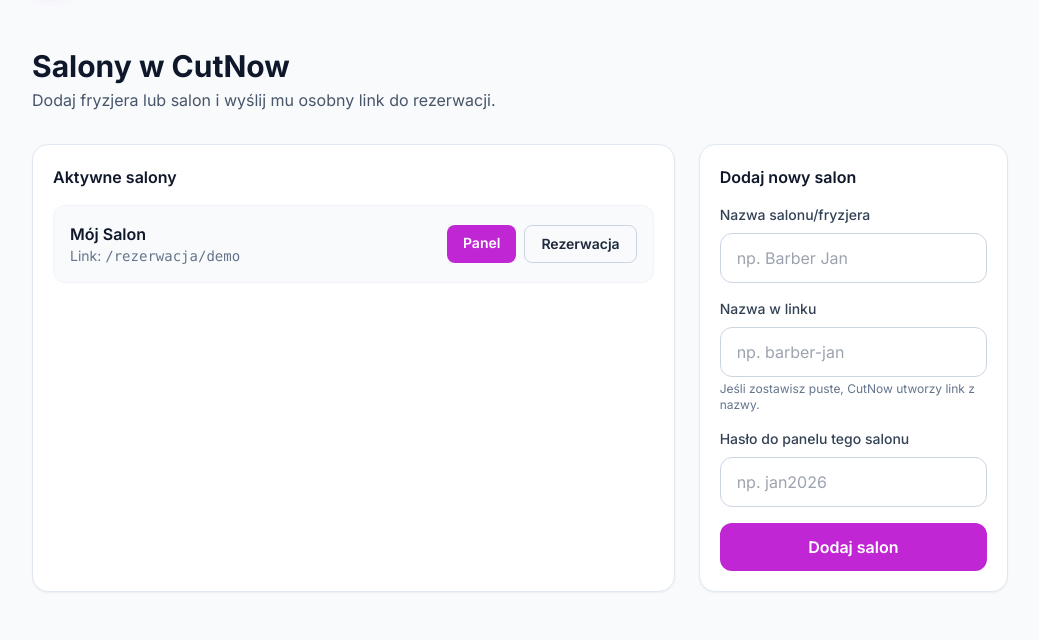
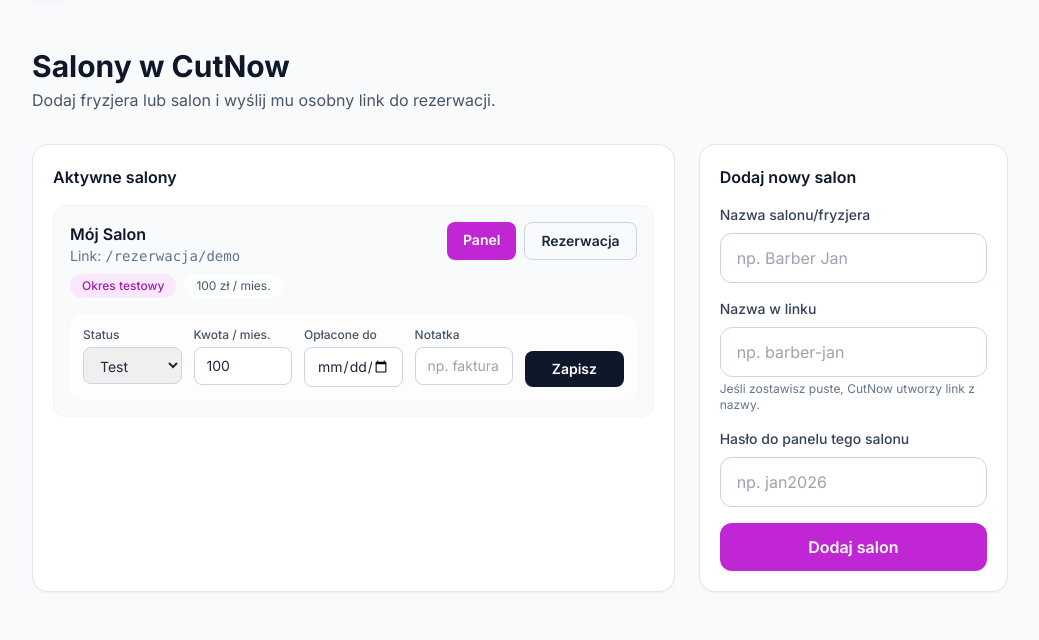
Before and after one commit to wojciechjazdzewski1-web/CutNow, a Flask app: page /panel in a window 1280 px wide. Shown: the part 65-705 px from the top of the page, without its empty margins (120-1159 px from the left). Run offline with Flask 3, Linux system fonts and the light colour scheme; some libraries are stand-ins or nearby versions.

Commit message:
Dodaj rozliczenia salonow

```diff
--- a/app.py
+++ b/app.py
@@ -53,6 +53,10 @@ DEFAULT_SALON = {
     "instagram": "",
     "email_powiadomien": "",
     "zdjecia_prac": [],
+    "abonament_status": "trial",
+    "oplata_miesieczna": 100,
+    "oplacone_do": "",
+    "notatka_rozliczeniowa": "",
     "godziny_pracy": {
         key: {"otwarcie": "09:00", "zamkniecie": "18:00", "zamkniety": key == "niedziela"}
         for key, _ in DNI_TYGODNIA
@@ -123,6 +127,10 @@ def migracja_danych(dane: dict) -> dict:
             salon.setdefault("instagram", "")
             salon.setdefault("email_powiadomien", "")
             salon.setdefault("zdjecia_prac", [])
+            salon.setdefault("abonament_status", "trial")
+            salon.setdefault("oplata_miesieczna", 100)
+            salon.setdefault("oplacone_do", "")
+            salon.setdefault("notatka_rozliczeniowa", "")
             salon.setdefault("godziny_pracy", copy.deepcopy(DEFAULT_SALON["godziny_pracy"]))
             salon.setdefault("wolne_terminy", {})
             salon.setdefault("rezerwacje", [])
@@ -164,6 +172,15 @@ def pobierz_salon(dane: dict, salon_slug: str) -> dict | None:
     if salon:
         salon.setdefault("slug", salon_slug)
     return salon
+
+
+def salon_wstrzymany(salon: dict) -> bool:
+    return salon.get("abonament_status") == "suspended"
+
+
+def abonament_po_terminie(salon: dict) -> bool:
+    oplacone_do = salon.get("oplacone_do", "")
+    return bool(oplacone_do and oplacone_do < date.today().isoformat())
 
 
 def waliduj_godzine(wartosc: str) -> bool:
@@ -467,7 +484,11 @@ def nie_znaleziono(_error):
 @app.route("/panel")
 def panel_lista():
     dane = wczytaj_dane()
-    return render_template("salony.html", salony=dane.get("salony", {}))
+    return render_template(
+        "salony.html",
+        salony=dane.get("salony", {}),
+        dzisiaj=date.today().isoformat(),
+    )
 
 
 @app.route("/panel/nowy", methods=["POST"])
@@ -490,6 +511,41 @@ def panel_nowy_salon():
     zapisz_dane(dane)
     flash(f"Dodano salon: {nazwa}.", "success")
     return redirect(url_for("panel", salon_slug=slug))
+
+
+@app.route("/panel/<salon_slug>/rozliczenia", methods=["POST"])
+def panel_rozliczenia(salon_slug: str):
+    if not session.get(admin_auth_key()):
+        flash("Rozliczenia może zmieniać tylko główny administrator CutNow.", "error")
+        return redirect(url_for("panel", salon_slug=salon_slug))
+
+    dane = wczytaj_dane()
+    salon = pobierz_salon(dane, salon_slug)
+    if not salon:
+        flash("Nie znaleziono takiego salonu.", "error")
+        return redirect(url_for("panel_lista"))
+
+    status = request.form.get("abonament_status", "trial")
+    if status not in {"trial", "active", "suspended"}:
+        status = "trial"
+
+    try:
+        oplata = int(request.form.get("oplata_miesieczna", "100"))
+    except ValueError:
+        oplata = 100
+
+    oplacone_do = request.form.get("oplacone_do", "").strip()
+    if oplacone_do and not waliduj_date_iso(oplacone_do):
+        flash("Nieprawidłowa data opłacenia.", "error")
+        return redirect(url_for("panel_lista"))
+
+    salon["abonament_status"] = status
+    salon["oplata_miesieczna"] = max(oplata, 0)
+    salon["oplacone_do"] = oplacone_do
+    salon["notatka_rozliczeniowa"] = request.form.get("notatka_rozliczeniowa", "").strip()
+    zapisz_dane(dane)
+    flash(f"Zapisano rozliczenia dla: {salon['nazwa_salonu']}.", "success")
+    return redirect(url_for("panel_lista"))
 
 
 @app.route("/panel/<salon_slug>")
@@ -674,6 +730,8 @@ def rezerwacja_publiczna(salon_slug: str):
     salon = pobierz_salon(dane, salon_slug)
     if not salon:
         return render_template("404.html", sciezka=request.path, domyslny_slug=domyslny_slug(dane)), 404
+    if salon_wstrzymany(salon):
+        return render_template("abonament_wstrzymany.html", dane=salon), 403
     wybrana_data = request.args.get("data", date.today().isoformat())
     return render_template("podglad.html", **kontekst_rezerwacji(salon, salon_slug, wybrana_data))
 
@@ -684,6 +742,8 @@ def rezerwacja_formularz(salon_slug: str):
     salon = pobierz_salon(dane, salon_slug)
     if not salon:
         return render_template("404.html", sciezka=request.path, domyslny_slug=domyslny_slug(dane)), 404
+    if salon_wstrzymany(salon):
+        return render_template("abonament_wstrzymany.html", dane=salon), 403
 
     data_iso = request.values.get("data", date.today().isoformat())
     godzina = request.values.get("godzina", "").strip()
--- a/templates/salony.html
+++ b/templates/salony.html
@@ -13,17 +13,58 @@
     {% if salony %}
       <div class="space-y-3">
         {% for slug, salon in salony.items()|sort %}
-          <article class="rounded-xl border border-slate-100 bg-slate-50 p-4">
-            <div class="flex flex-col sm:flex-row sm:items-center sm:justify-between gap-3">
+          {% set po_terminie = salon.oplacone_do and salon.oplacone_do < dzisiaj %}
+          <article class="rounded-xl border {% if salon.abonament_status == 'suspended' %}border-red-200 bg-red-50{% elif po_terminie %}border-amber-200 bg-amber-50{% else %}border-slate-100 bg-slate-50{% endif %} p-4">
+            <div class="flex flex-col sm:flex-row sm:items-start sm:justify-between gap-3">
               <div>
                 <h3 class="font-semibold text-slate-900">{{ salon.nazwa_salonu }}</h3>
                 <p class="text-sm text-slate-500">Link: <code>/rezerwacja/{{ slug }}</code></p>
+                <div class="mt-2 flex flex-wrap gap-2 text-xs">
+                  {% if salon.abonament_status == 'suspended' %}
+                    <span class="rounded-full bg-red-100 px-3 py-1 font-medium text-red-700">Wstrzymany</span>
+                  {% elif po_terminie %}
+                    <span class="rounded-full bg-amber-100 px-3 py-1 font-medium text-amber-800">Po terminie płatności</span>
+                  {% elif salon.abonament_status == 'active' %}
+                    <span class="rounded-full bg-emerald-100 px-3 py-1 font-medium text-emerald-700">Aktywny</span>
+                  {% else %}
+                    <span class="rounded-full bg-brand-100 px-3 py-1 font-medium text-brand-700">Okres testowy</span>
+                  {% endif %}
+                  <span class="rounded-full bg-white/80 px-3 py-1 text-slate-600">{{ salon.oplata_miesieczna }} zł / mies.</span>
+                  {% if salon.oplacone_do %}
+                    <span class="rounded-full bg-white/80 px-3 py-1 text-slate-600">Opłacone do {{ salon.oplacone_do }}</span>
+                  {% endif %}
+                </div>
               </div>
               <div class="flex flex-wrap gap-2">
                 <a href="{{ url_for('panel', salon_slug=slug) }}" class="rounded-lg bg-brand-600 text-white px-4 py-2 text-sm font-semibold hover:bg-brand-700">Panel</a>
                 <a href="{{ url_for('rezerwacja_publiczna', salon_slug=slug) }}" class="rounded-lg border border-slate-300 px-4 py-2 text-sm font-semibold hover:bg-white">Rezerwacja</a>
               </div>
             </div>
+            <form method="post" action="{{ url_for('panel_rozliczenia', salon_slug=slug) }}" class="mt-4 grid sm:grid-cols-5 gap-3 rounded-xl bg-white/70 p-3 border border-white">
+              <div>
+                <label class="block text-xs font-medium text-slate-600 mb-1">Status</label>
+                <select name="abonament_status" class="w-full rounded-lg border border-slate-300 px-3 py-2 text-sm">
+                  <option value="trial" {% if salon.abonament_status == 'trial' %}selected{% endif %}>Test</option>
+                  <option value="active" {% if salon.abonament_status == 'active' %}selected{% endif %}>Aktywny</option>
+                  <option value="suspended" {% if salon.abonament_status == 'suspended' %}selected{% endif %}>Wstrzymany</option>
+                </select>
+              </div>
+              <div>
+                <label class="block text-xs font-medium text-slate-600 mb-1">Kwota / mies.</label>
+                <input type="number" name="oplata_miesieczna" value="{{ salon.oplata_miesieczna }}" min="0" class="w-full rounded-lg border border-slate-300 px-3 py-2 text-sm">
+              </div>
+              <div>
+                <label class="block text-xs font-medium text-slate-600 mb-1">Opłacone do</label>
+                <input type="date" name="oplacone_do" value="{{ salon.oplacone_do }}" class="w-full rounded-lg border border-slate-300 px-3 py-2 text-sm">
+              </div>
+              <div>
+                <label class="block text-xs font-medium text-slate-600 mb-1">Notatka</label>
+                <input name="notatka_rozliczeniowa" value="{{ salon.notatka_rozliczeniowa }}" class="w-full rounded-lg border border-slate-300 px-3 py-2 text-sm" placeholder="np. faktura 05/2026">
+              </div>
+              <div class="flex items-end">
+                <button type="submit" class="w-full rounded-lg bg-slate-900 px-3 py-2 text-sm font-semibold text-white hover:bg-slate-800">Zapisz</button>
+              </div>
+            </form>
           </article>
         {% endfor %}
       </div>
```
Also changed, not shown: templates/abonament_wstrzymany.html (added, +14 -0 lines), templates/panel.html (+15 -0 lines).
